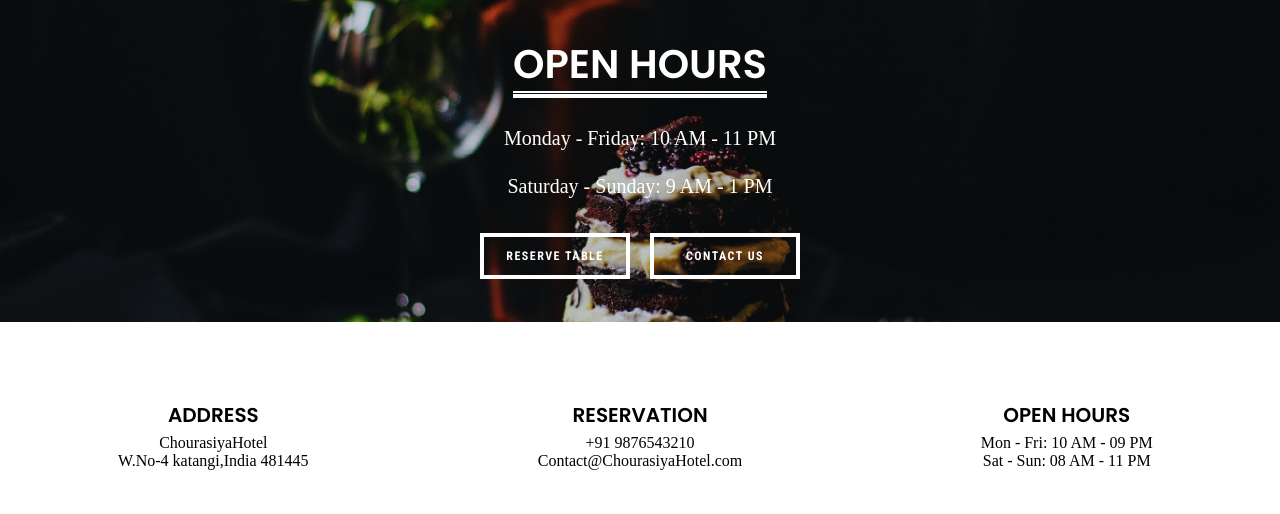
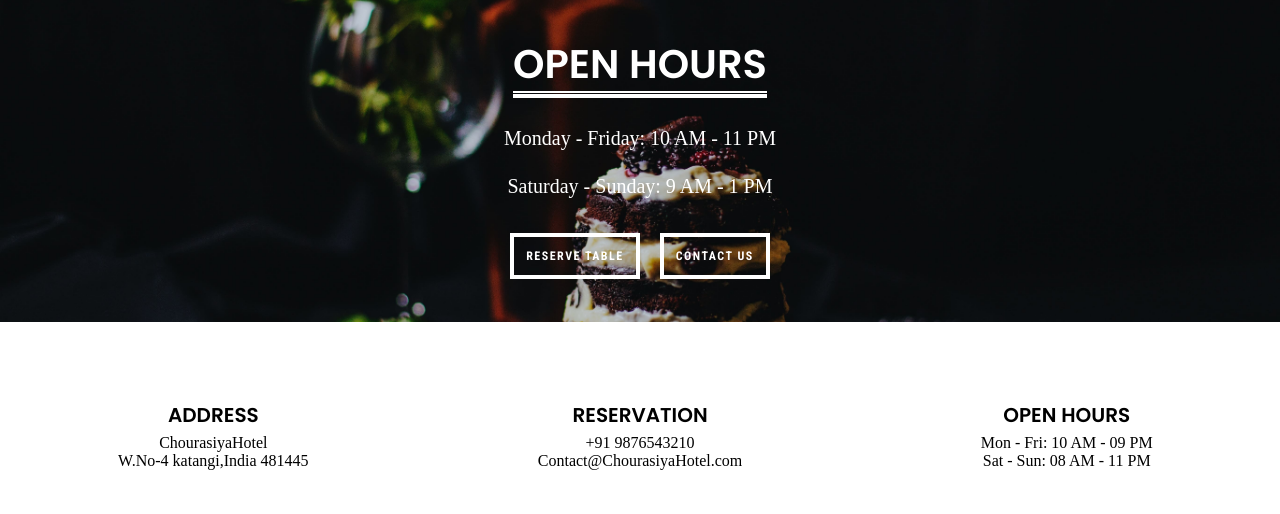
Before and after one commit to atulchourasiya/WebPage, a plain HTML site: page IndianRestaurant/index.html in a window 1280 px wide. Shown: the part 4394-4908 px from the top of the page. Drawn offline with Linux system fonts and the light colour scheme.

Commit message:
reservation upafte

```diff
--- a/IndianRestaurant/css/media1024px.css
+++ b/IndianRestaurant/css/media1024px.css
@@ -488,7 +488,7 @@
    margin: 3px;
    font-weight: bold;
    padding: 3.6px;
-   width: 95px;
+   /* width: 95px; */
    border: 2px solid rgb(255, 255, 255);
 }
 
--- a/IndianRestaurant/css/media320px.css
+++ b/IndianRestaurant/css/media320px.css
@@ -545,7 +545,7 @@
    margin: 1.8px;
    font-weight: bold;
    padding: 2.2px;
-   width: 40px;
+   /* width: 40px; */
    border: .75px solid rgb(255, 255, 255);
 }
 
--- a/IndianRestaurant/css/media480px.css
+++ b/IndianRestaurant/css/media480px.css
@@ -557,7 +557,7 @@
    margin: 3px;
    font-weight: bold;
    padding: 3.6px;
-   width: 61px;
+   /* width: 61px; */
    border: 1.8px solid rgb(255, 255, 255);
 }
 
--- a/IndianRestaurant/css/media768px.css
+++ b/IndianRestaurant/css/media768px.css
@@ -554,7 +554,7 @@
    margin: 3px;
    font-weight: bold;
    padding: 3.6px;
-   width: 95px;
+   /* width: 95px; */
    border: 2px solid rgb(255, 255, 255);
 }
 
--- a/IndianRestaurant/css/style.css
+++ b/IndianRestaurant/css/style.css
@@ -1097,9 +1097,9 @@ body {
 }
 
 #reservation div a {
-   display: flex;
+   /* display: flex;
    justify-content: center;
-   align-items: center;
+   align-items: center; */
    font-family: 'Roboto Condensed', sans-serif;
    font-size: 1.2rem;
    font-weight: bolder;
@@ -1108,7 +1108,7 @@ body {
    text-decoration: none;
    margin: 10px;
    padding: 12px;
-   width: 150px;
+   /* width: 150px; */
    border: 4px solid rgb(255, 255, 255);
    transition: all .5s linear;
 }
--- a/IndianRestaurant/index.html
+++ b/IndianRestaurant/index.html
@@ -520,7 +520,7 @@
          </p>
          <p>Saturday - Sunday: 9 AM - 1 PM
          </p>
-         <div class="topmargin">
+         <div class="topmargin btnflex">
             <a href="./html/reservation.html">RESERVE TABLE</a>
             <a href="./html/contact.html">CONTACT US</a>
          </div>
```
